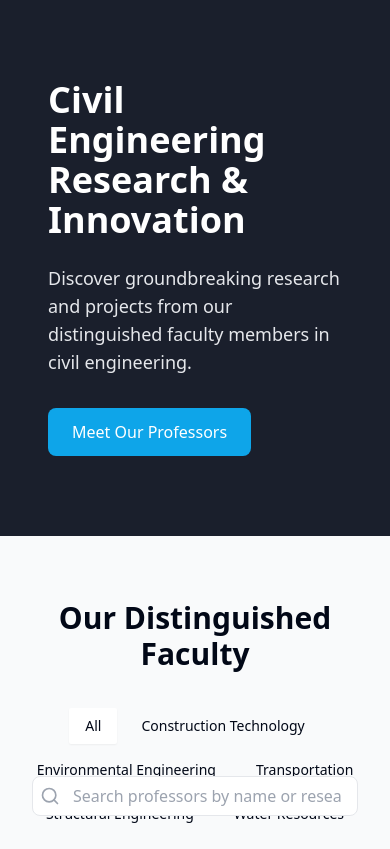
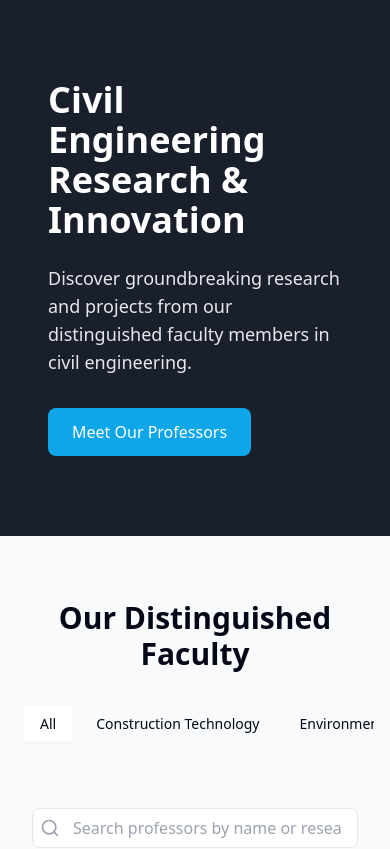
Before and after one commit to Epicguest97/dptcivilresearch, a React (Vite) app: page / in a window 390 px wide. Shown: the top 849 px of the page. Built offline with nearby package versions, Linux system fonts and the light colour scheme.

Commit message:
Fix mobile view search bar overlap
Resolved the issue where the search bar overlaps with the tabs in mobile view. Adjusted the layout to ensure proper spacing and visibility on smaller screens.
[skip gpt_engineer]

```diff
--- a/src/pages/Index.tsx
+++ b/src/pages/Index.tsx
@@ -108,22 +108,26 @@ const Index = () => {
           </h2>
 
           <div className="flex flex-col gap-8">
+            <div className="w-full overflow-x-auto pb-4">
               <Tabs defaultValue="All" className="w-full">
-              <TabsList className="w-full flex flex-wrap justify-center gap-2">
+                <TabsList className="w-full flex flex-nowrap justify-start md:justify-center gap-2 min-w-max px-2">
                   {researchFields.map((field) => (
                     <TabsTrigger
                       key={field}
                       value={field}
                       onClick={() => setSelectedField(field)}
-                    className="px-4 py-2"
+                      className="px-4 py-2 whitespace-nowrap"
                     >
                       {field}
                     </TabsTrigger>
                   ))}
                 </TabsList>
               </Tabs>
+            </div>
 
+            <div className="mt-4 md:mt-6">
               <SearchBar onSearch={setSearchQuery} />
+            </div>
           </div>
         </div>
 
```
Lines whose indentation alone changed are shown as unchanged.
